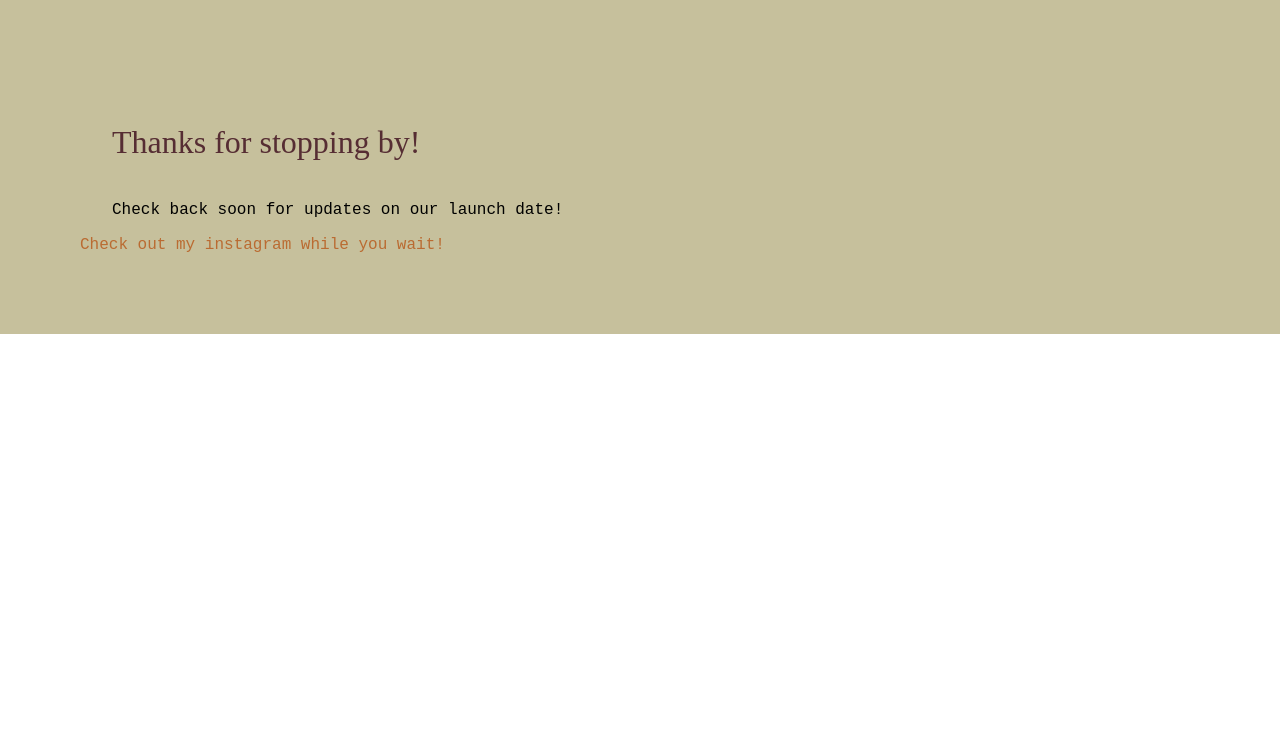
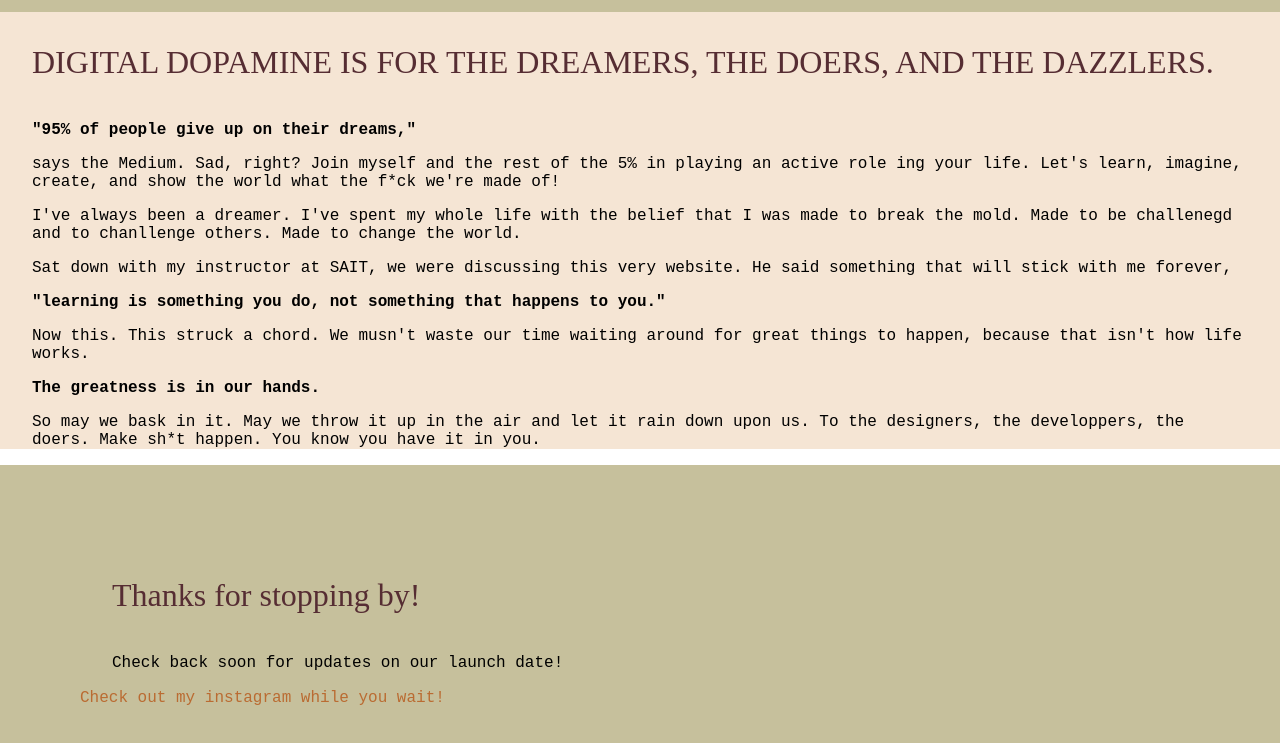
Before and after one commit to rilesSmiles/Digital-Dopamine, a plain HTML site: page About_index.html in a window 1280 px wide. Shown: the part 99-842 px from the top of the page. Before the commit the page ends 800 px from the top, so only its background shows below. Drawn offline with Linux system fonts and the light colour scheme; a web font is replaced by a local one.

Commit message:
about page configured

```diff
--- a/About_index.html
+++ b/About_index.html
@@ -28,7 +28,17 @@
       </div>
       </header>
 <main>
-
+<Container>
+  <h1>DIGITAL DOPAMINE IS FOR THE DREAMERS, THE DOERS, AND THE DAZZLERS.</h1>
+  <H4 class="bold-line">"95% of people give up on their dreams,"</H4>
+  <h4>says the Medium. Sad, right? Join myself and the rest of the 5% in playing an active role ing your life. Let's learn, imagine, create, and show the world what the f*ck we're made of!</h4>
+  <h4>I've always been a dreamer. I've spent my whole life with the belief that I was made to break the mold. Made to be challenegd and to chanllenge others. Made to change the world.</h4>
+  <h4>Sat down with my instructor at SAIT, we were discussing this very website. He said something that will stick with me forever,
+  <h4 class="bold-line"> "learning is something you do, not something that happens to you."</h4>
+  <h4>Now this. This struck a chord. We musn't waste our time waiting around for great things to happen, because that isn't how life works.
+  <h4 class=bold-line>The greatness is in our hands.</h4>
+  <h4>So may we bask in it. May we throw it up in the air and let it rain down upon us. To the designers, the developpers, the doers. Make sh*t happen. You know you have it in you.</h4>
+</Container>
 </main>
 <footer>
     <h1> Thanks for stopping by!</h1>
--- a/styles.css
+++ b/styles.css
@@ -64,7 +64,7 @@
     .hero{
         text-align:center;
         padding: 8em;
-        background-image: url("./images/background hero.png");
+        background-image: url(".background hero.png");
         background-size:1280px ;
         background-repeat: no-repeat;
         background-position: center;
```
